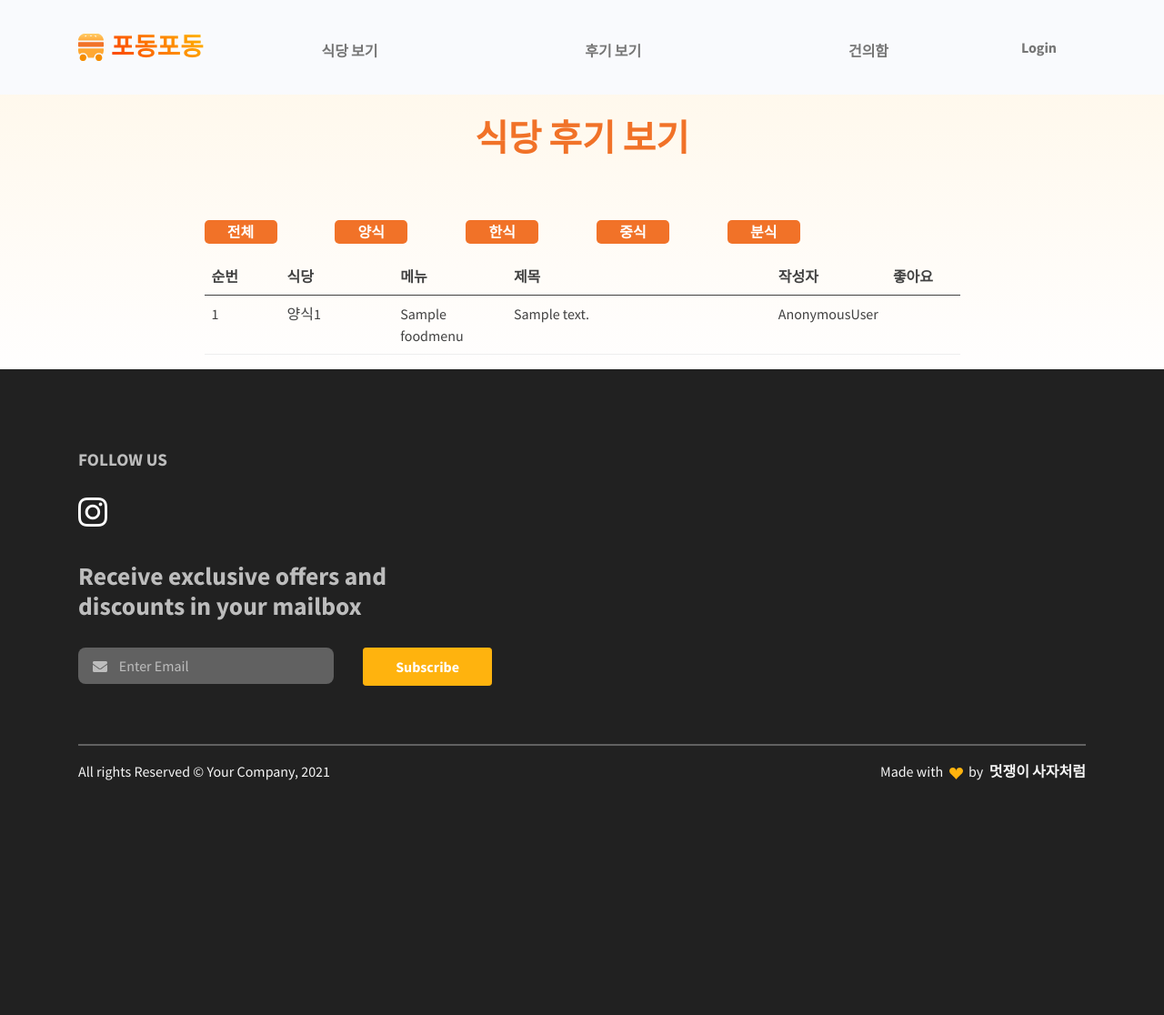
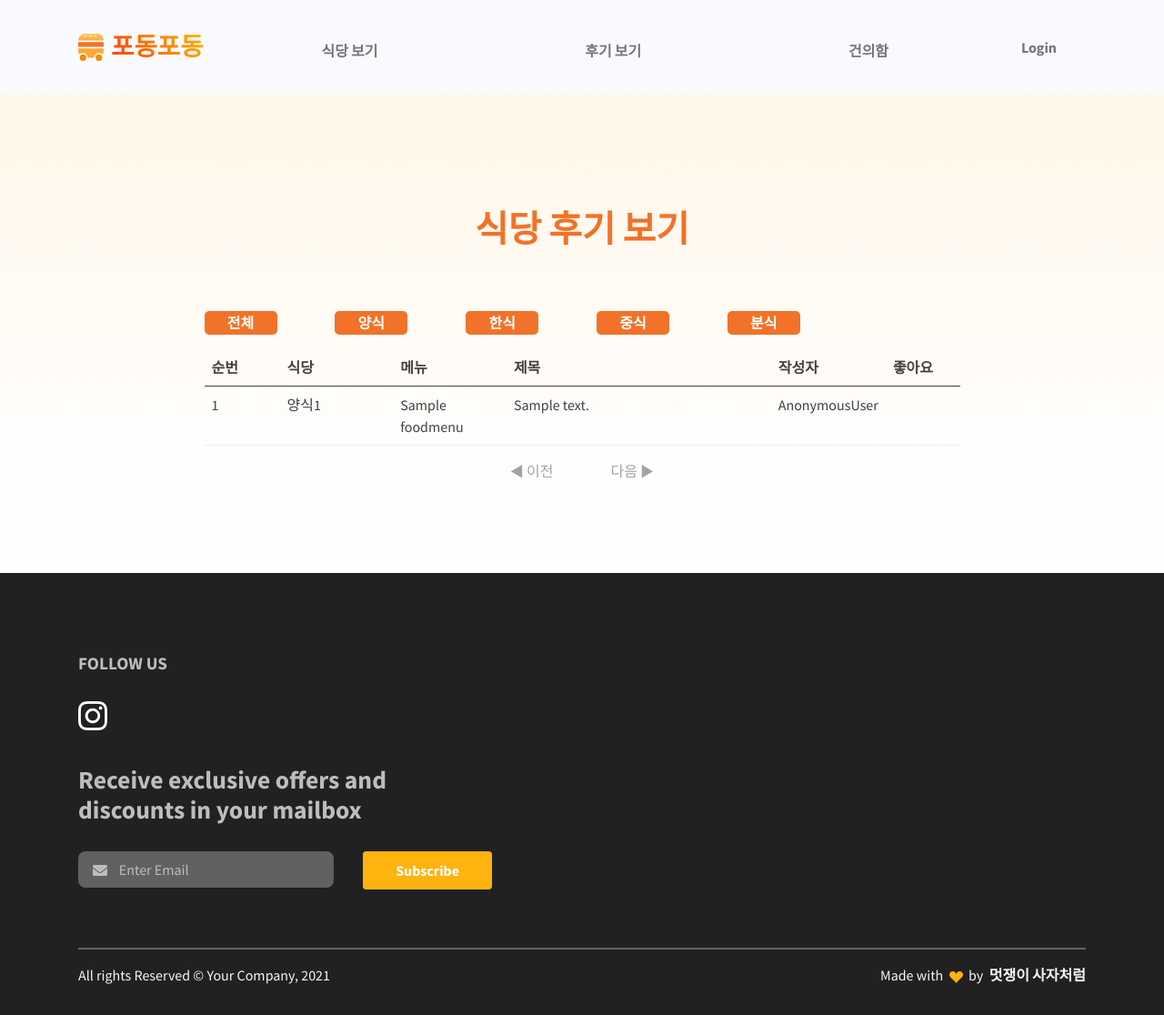
Before and after one commit to LikeLion-at-DGU/PodongPodong, a Django app: page /review/ in a window 1280 px wide. Shown: the whole page at 91% size. Before the commit the page ends 858 px from the top, so only its background shows below. Run offline with Django 3.2, Linux system fonts and the light colour scheme; data comes from the database, SQL or seed files in the repository; both versions use the stored data as it was before the commit; tables that the repository leaves empty hold one stand-in row (values such as "Sample post"); some libraries are stand-ins or nearby versions.

Commit message:
update: add pagination

```diff
--- a/review/templates/review.html
+++ b/review/templates/review.html
@@ -44,6 +44,19 @@
       </div>
     </div>
   </section>
+  <div class="page middle">
+    {% if pages.has_previous %}
+    <a href="?page={{pages.previous_page_number}}" class="page_click active">◀ 이전</a>
+    {% else %}
+    <a class="page_click nonactive">◀ 이전</a>
+    {% endif %}
+
+    {% if pages.has_next %}
+    <a href="?page={{pages.next_page_number}}" class="page_click active">다음 ▶</a>
+    {% else %}
+    <a class="page_click nonactive">다음 ▶</a>
+    {% endif %}
+</div>
   <style>
     .thead {
       border-bottom:#F17228;
@@ -55,5 +68,31 @@
       border: none;
       border-radius: 5px; width: 80px;
     }
+    section {
+  margin-top: 100px;
+  min-height: 400px;
+}
+.middle{
+  text-align: center;
+  margin-bottom: 5%;
+}
+.middle a {
+  margin: 20px;
+  padding: 10px;
+}
+.number {
+  font-size: 20px;
+}
+.active {
+  transition-duration: 0.2s;
+}
+.active:hover {
+  color: #FFB310;
+  cursor: pointer;
+}
+.nonactive {
+  color: #a4a4a4;
+  cursor: pointer;
+}
   </style>
 {% endblock %}
--- a/review/views.py
+++ b/review/views.py
@@ -1,6 +1,6 @@
 from django.shortcuts import get_object_or_404, render, redirect
 from django.shortcuts import render
-from restaurant.models import *
+from restaurant.models import Comment, Category
 
 from django.db.models import Q
 from django.core.paginator import Paginator
@@ -11,13 +11,31 @@ def review(request):
     reviews = Comment.objects.all().order_by("-created_at")
     category = Category.objects.all()
     user = request.user
-    return render(request, "review.html",{'reviews':reviews, 'user':user, 'category':category})
+    paginator = Paginator(reviews, 10)
+    page = request.GET.get("page") or 1
+    pages = pages = paginator.get_page(page)
+    context = {
+        'reviews':reviews,
+        'user':user,
+        'category':category,
+        'pages':pages,
+    }
+    return render(request, "review.html",context)
 
 def filter(request, id):
     reviews = Comment.objects.filter(restaurant__category__id__contains = id).order_by("-created_at")
     category = Category.objects.all()
     user = request.user
-    return render(request, "filter.html",{'reviews':reviews, 'user':user, 'category':category})
+    paginator = Paginator(reviews, 10)
+    page = request.GET.get("page") or 1
+    pages = pages = paginator.get_page(page)
+    context = {
+        'reviews':reviews,
+        'user':user,
+        'category':category,
+        'pages':pages,
+    }
+    return render(request, "filter.html",context)
 
 def SearchReview(request):
     search_key = request.GET.get('search_key')
```
Also changed, not shown: review/templates/filter.html (+40 -0 lines), db.sqlite3, users/migrations/0006_auto_20211009_1630.py (added).
